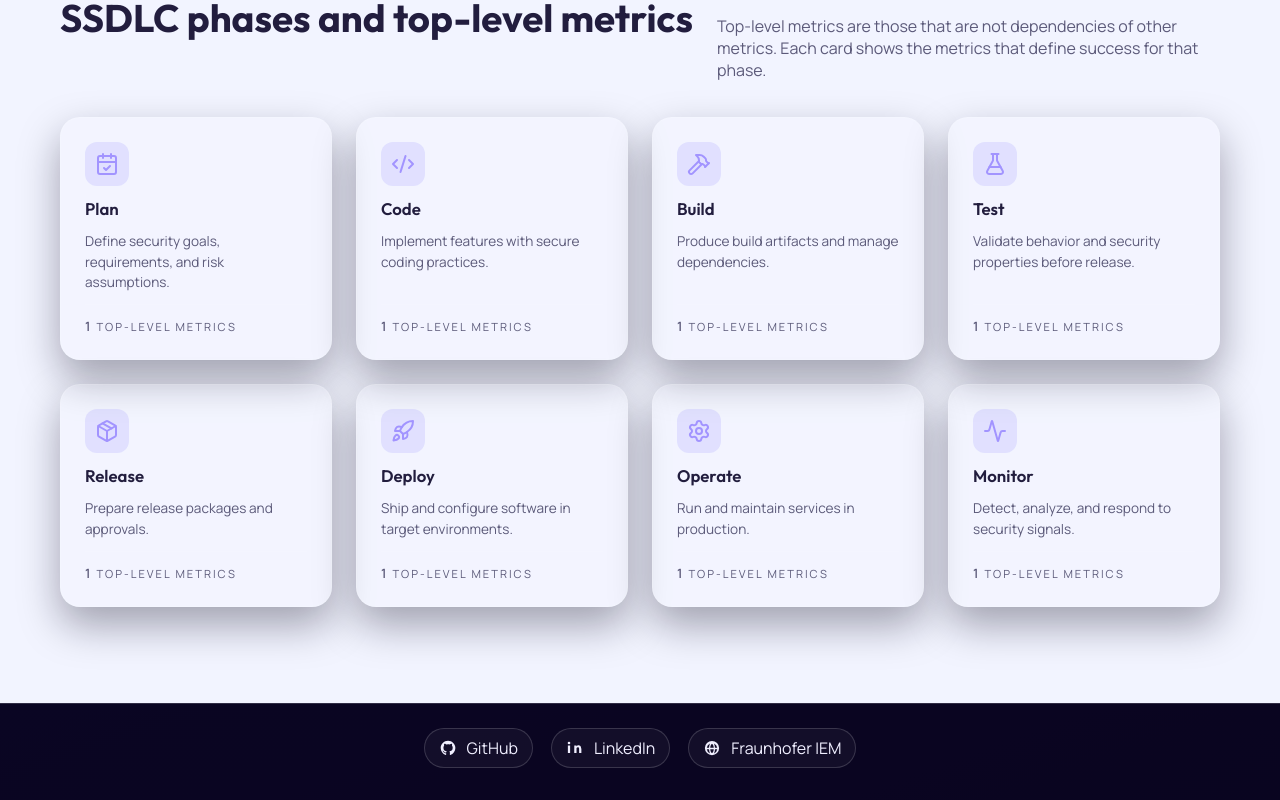
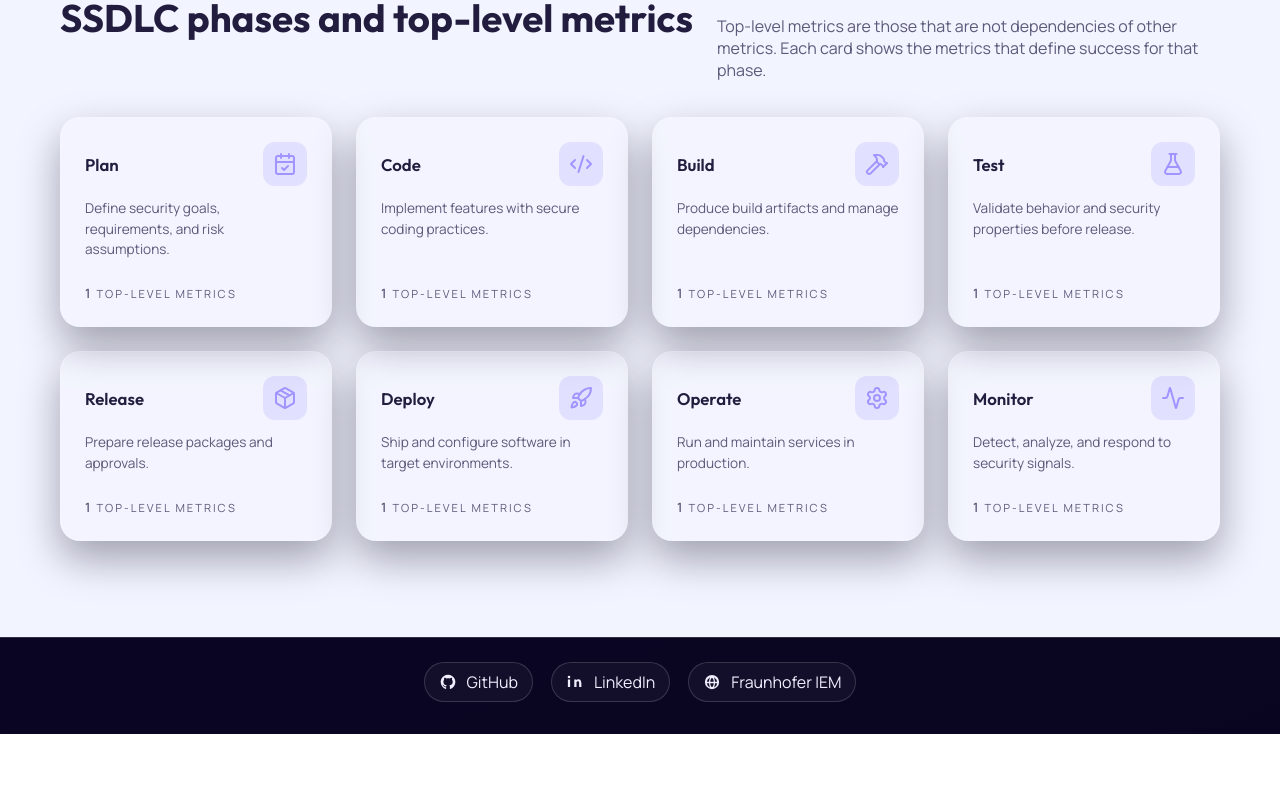
Before and after one commit to janniclas/metric-catalogue, a Vue app: page / in a window 1280 px wide. Shown: the part 847-1647 px from the top of the page. After the commit the page ends 1581 px from the top, so only its background shows below. Built offline with nearby package versions, Linux system fonts and the light colour scheme.

Commit message:
refactor phase card layout: move title into header, adjust header styling, and update CSS for better alignment

```diff
--- a/src/style.css
+++ b/src/style.css
@@ -562,6 +562,13 @@ button.ghost:hover,
   flex-shrink: 0;
 }
 
+.phase-card__header {
+  display: flex;
+  align-items: center;
+  justify-content: space-between;
+  gap: 12px;
+}
+
 .phase-card__title {
   font-size: 1.05rem;
   font-weight: 600;
--- a/src/views/OverviewView.vue
+++ b/src/views/OverviewView.vue
@@ -126,10 +126,12 @@ const topLevelByPhase = computed(() => {
             :style="{ '--delay': index }"
             :to="`/metrics?phase=${phase.id}`"
           >
-            <div class="phase-card__icon">
-              <component :is="iconMap[phase.icon]" :size="24" />
+            <div class="phase-card__header">
+              <h3 class="phase-card__title">{{ phase.name }}</h3>
+              <div class="phase-card__icon">
+                <component :is="iconMap[phase.icon]" :size="24" />
+              </div>
             </div>
-            <h3 class="phase-card__title">{{ phase.name }}</h3>
             <p class="phase-card__desc">{{ phase.description }}</p>
             <div class="phase-card__meta">
               <span class="meta-value">{{ topLevelByPhase.get(phase.id)?.length ?? 0 }}</span>
```
